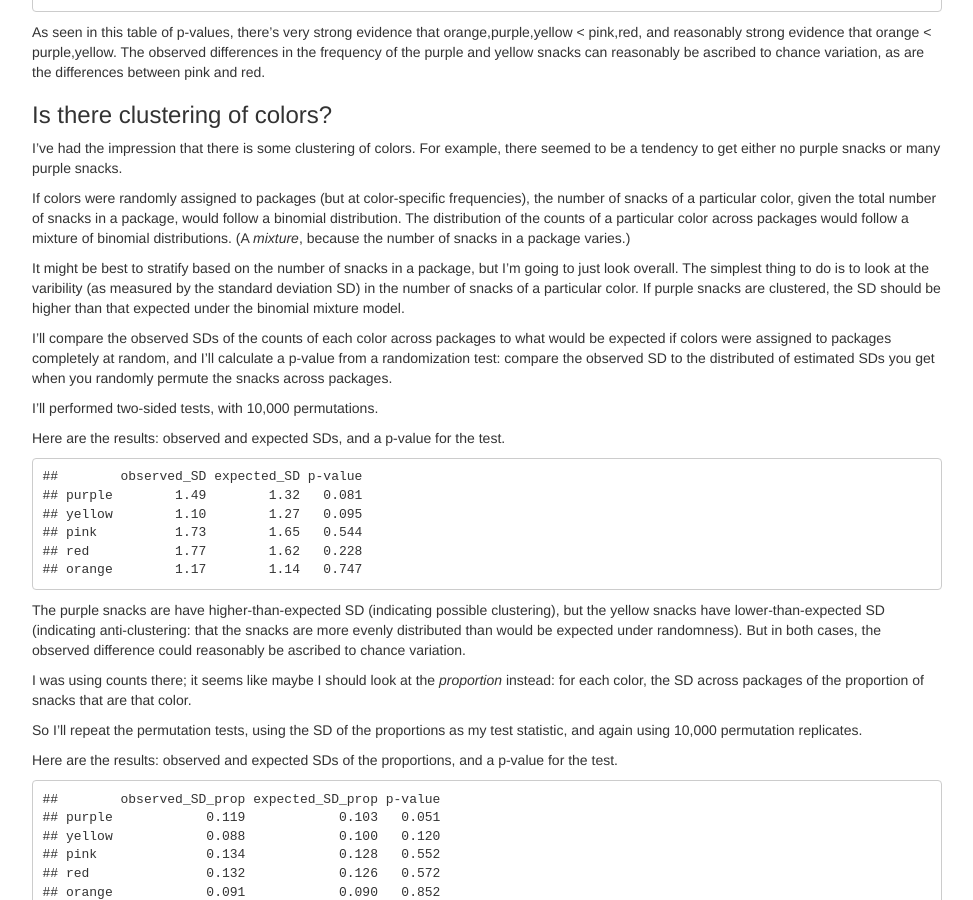
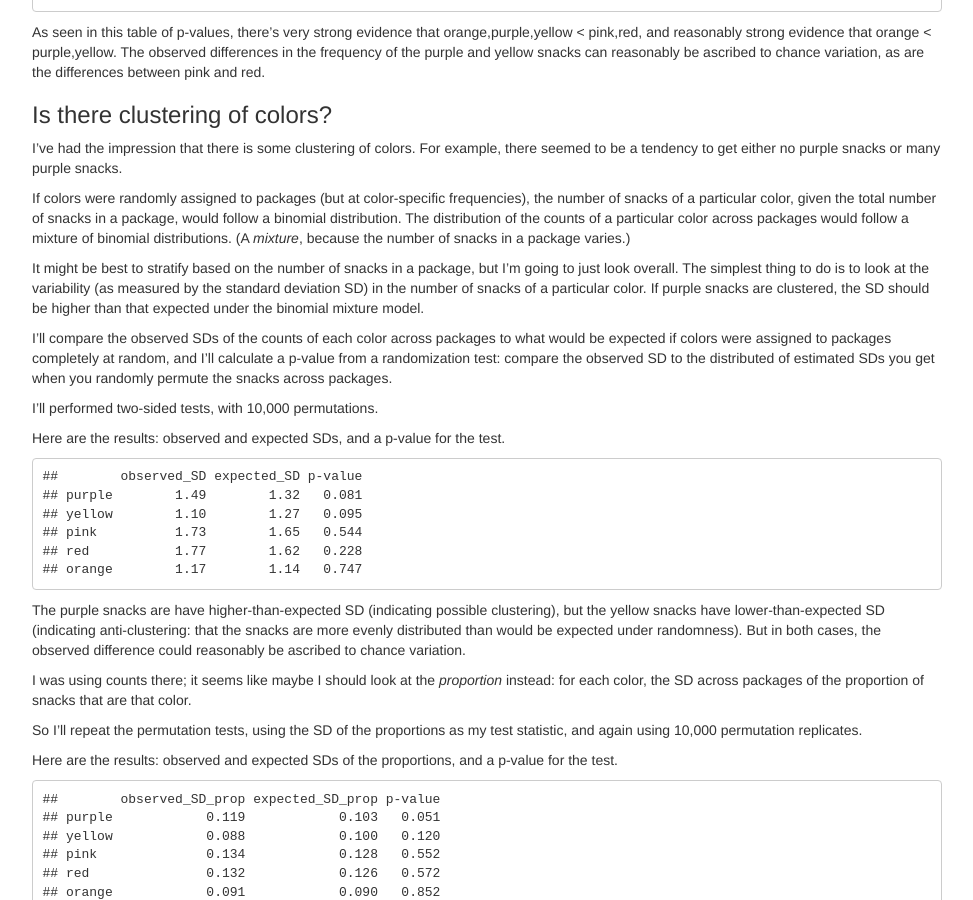
Before and after one commit to kbroman/FruitSnacks, a Jekyll site: the page assets/fruit_snacks.html, which Jekyll copies as it is, in a window 1280 px wide and 900 px high, scrolled down 3070 px. Shown: the whole window, without its empty margins (153-1126 px from the left). Built offline with Jekyll 4.4.1, drawn with Linux system fonts in a browser that asks for light colours.

Commit message:
fix typo

```diff
--- a/assets/fruit_snacks.html
+++ b/assets/fruit_snacks.html
@@ -248,7 +248,7 @@ $(document).ready(function () {
 <h3>Is there clustering of colors?</h3>
 <p>I’ve had the impression that there is some clustering of colors. For example, there seemed to be a tendency to get either no purple snacks or many purple snacks.</p>
 <p>If colors were randomly assigned to packages (but at color-specific frequencies), the number of snacks of a particular color, given the total number of snacks in a package, would follow a binomial distribution. The distribution of the counts of a particular color across packages would follow a mixture of binomial distributions. (A <em>mixture</em>, because the number of snacks in a package varies.)</p>
-<p>It might be best to stratify based on the number of snacks in a package, but I’m going to just look overall. The simplest thing to do is to look at the varibility (as measured by the standard deviation SD) in the number of snacks of a particular color. If purple snacks are clustered, the SD should be higher than that expected under the binomial mixture model.</p>
+<p>It might be best to stratify based on the number of snacks in a package, but I’m going to just look overall. The simplest thing to do is to look at the variability (as measured by the standard deviation SD) in the number of snacks of a particular color. If purple snacks are clustered, the SD should be higher than that expected under the binomial mixture model.</p>
 <p>I’ll compare the observed SDs of the counts of each color across packages to what would be expected if colors were assigned to packages completely at random, and I’ll calculate a p-value from a randomization test: compare the observed SD to the distributed of estimated SDs you get when you randomly permute the snacks across packages.</p>
 <p>I’ll performed two-sided tests, with 10,000 permutations.</p>
 <p>Here are the results: observed and expected SDs, and a p-value for the test.</p>
```
